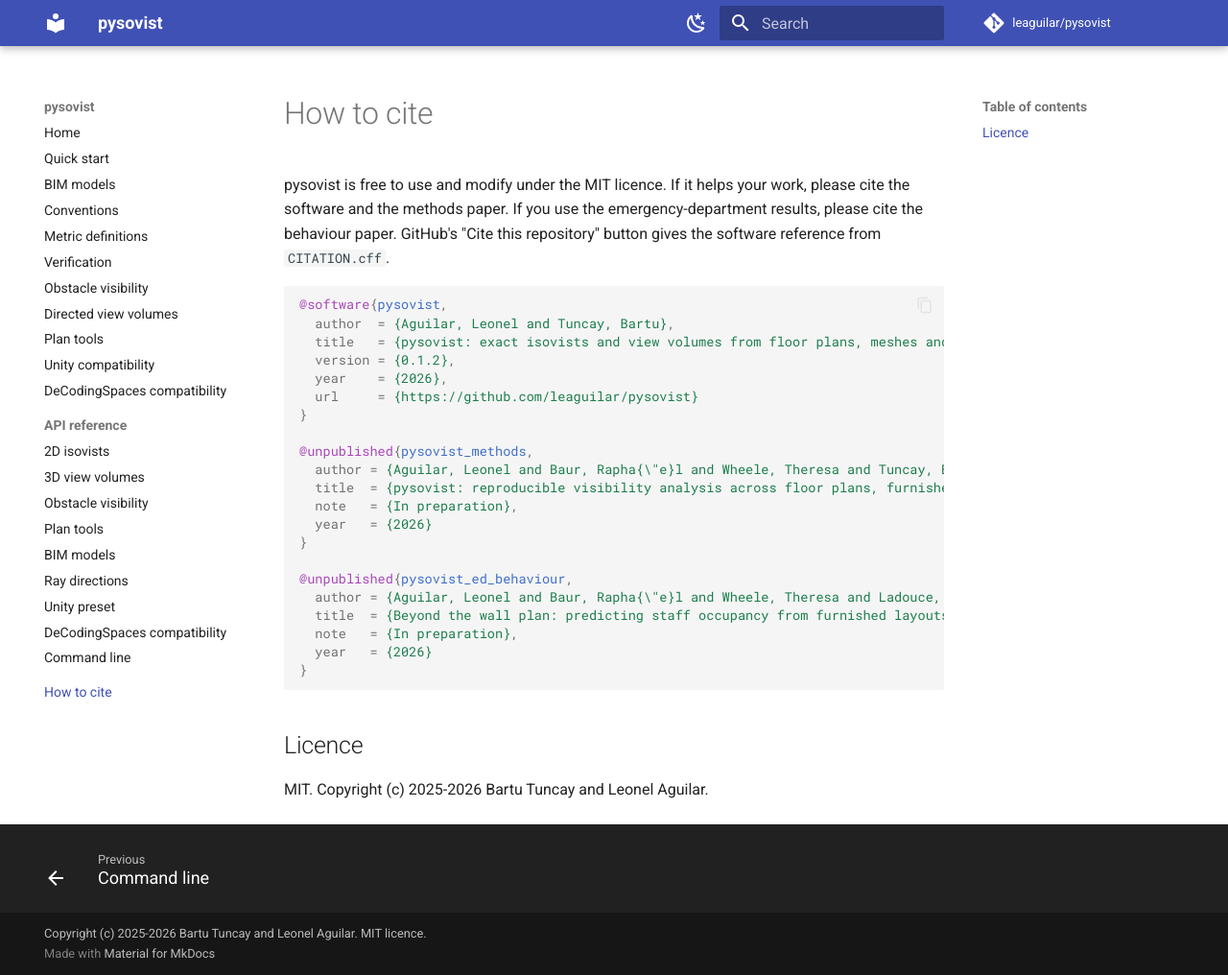
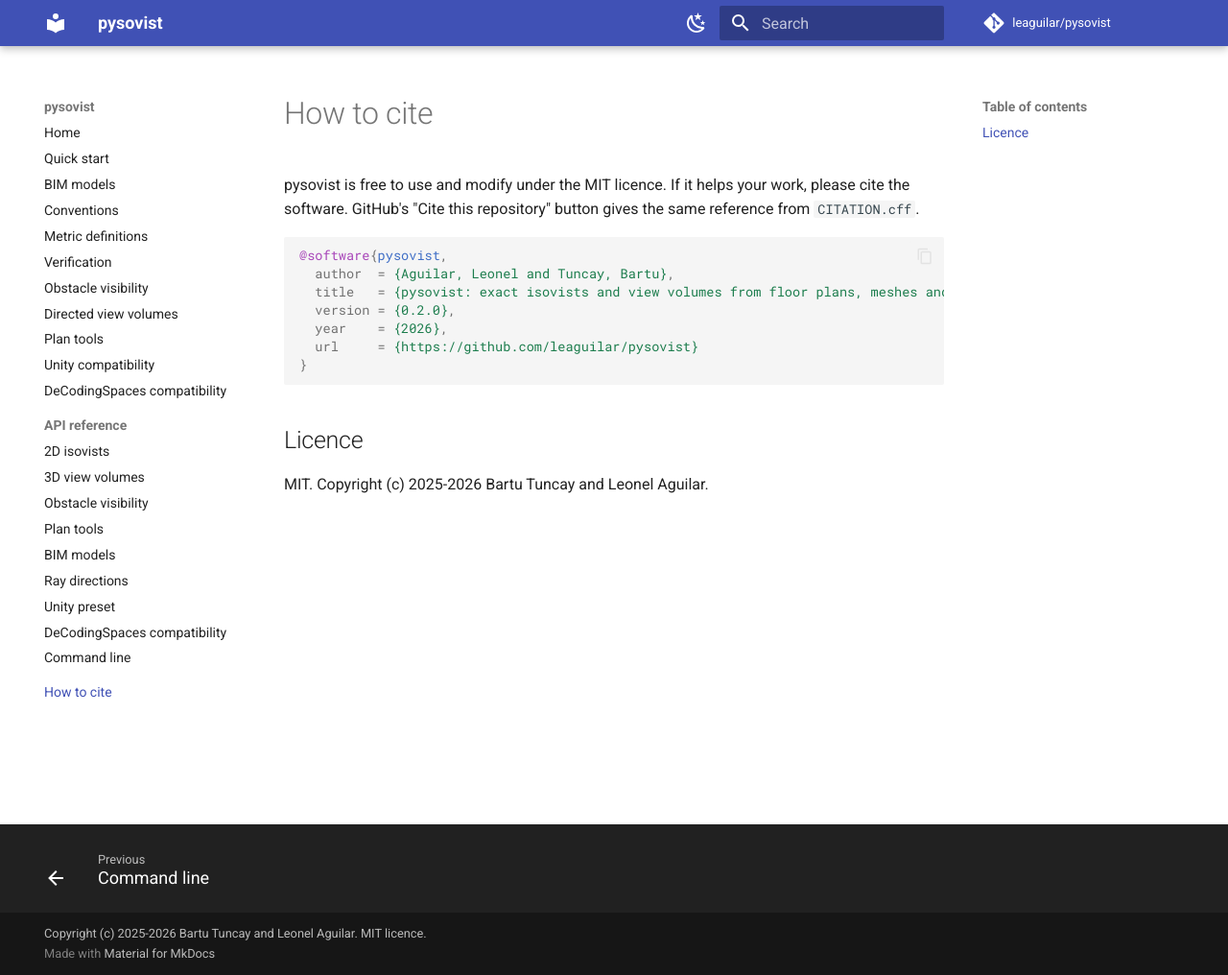
Before and after one commit to leaguilar/pysovist, an MkDocs documentation site: the page built from docs/cite.md, in a window 1280 px wide and 1016 px high. Shown: the whole window at 96% size. Built offline with MkDocs 1.6.1 and Material for MkDocs 9.7.7, drawn with Linux system fonts in a browser that asks for light colours; comment, search, counter and statistics services are not loaded.

Commit message:
Cite the software only, at version 0.2.0

````diff
--- a/docs/cite.md
+++ b/docs/cite.md
@@ -1,31 +1,15 @@
 # How to cite
 
 pysovist is free to use and modify under the MIT licence. If it helps your work, please cite the
-software and the methods paper. If you use the emergency-department results, please cite the
-behaviour paper. GitHub's "Cite this repository" button gives the software reference from
-`CITATION.cff`.
+software. GitHub's "Cite this repository" button gives the same reference from `CITATION.cff`.
 
 ```bibtex
 @software{pysovist,
   author  = {Aguilar, Leonel and Tuncay, Bartu},
   title   = {pysovist: exact isovists and view volumes from floor plans, meshes and point clouds},
-  version = {0.1.2},
+  version = {0.2.0},
   year    = {2026},
   url     = {https://github.com/leaguilar/pysovist}
-}
-
-@unpublished{pysovist_methods,
-  author = {Aguilar, Leonel and Baur, Rapha{\"e}l and Wheele, Theresa and Tuncay, Bartu and Ladouce, Simon and Li, Chenyang and Schmutz, Jan and Sailer, Kerstin and Gr{\"u}bel, Jascha and Slankamenac, Ksenija and Honegger, Patrik and Conroy-Dalton, Ruth and Sax, Hugo and H{\"o}lscher, Christoph and Gath-Morad, Michal},
-  title  = {pysovist: reproducible visibility analysis across floor plans, furnished models and point clouds},
-  note   = {In preparation},
-  year   = {2026}
-}
-
-@unpublished{pysovist_ed_behaviour,
-  author = {Aguilar, Leonel and Baur, Rapha{\"e}l and Wheele, Theresa and Ladouce, Simon and Li, Chenyang and Schmutz, Jan and Sailer, Kerstin and Gr{\"u}bel, Jascha and Slankamenac, Ksenija and Honegger, Patrik and Conroy-Dalton, Ruth and Sax, Hugo and H{\"o}lscher, Christoph and Gath-Morad, Michal},
-  title  = {Beyond the wall plan: predicting staff occupancy from furnished layouts and point clouds},
-  note   = {In preparation},
-  year   = {2026}
 }
 ```
 
````
Also changed, not shown: README.md (+1 -17 lines), 1 other file.
